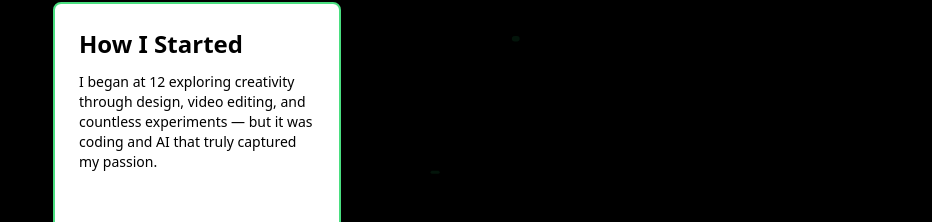
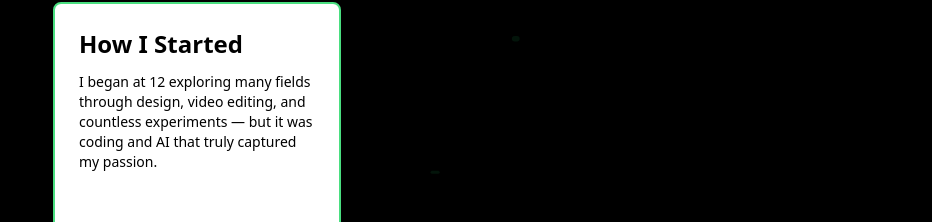
Before and after one commit to SoReal404/portfolio, a React (Create React App) app: page / in a window 1280 px wide. Shown: the part 338-560 px from the top of the page, without its empty margins (283-1215 px from the left). Built offline with nearby package versions, Linux system fonts and the light colour scheme.

Commit message:
Update personal journey and typing speed description

```diff
--- a/src/App.js
+++ b/src/App.js
@@ -292,7 +292,7 @@ export default function App() {
         >
           <h3 className="font-bold text-2xl mb-3">How I Started</h3>
           <p className="text-sm">
-            I began at 12 exploring creativity through design, video editing, and countless experiments — but it was coding and AI that truly captured my passion.
+            I began at 12 exploring many fields through design, video editing, and countless experiments — but it was coding and AI that truly captured my passion.
           </p>
         </motion.div>
 
@@ -536,7 +536,7 @@ export default function App() {
     },
       {
       title: "I can type Fast Too <:",
-      description: "94 wpm",
+      description: "96 wpm",
       image: "/hobbies/typing.png",
     },
     ].map((item, i) => (
```
